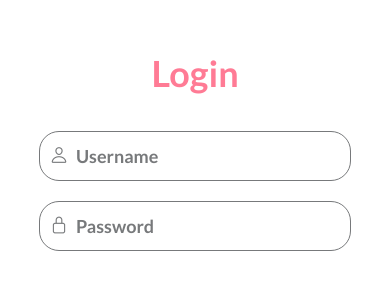
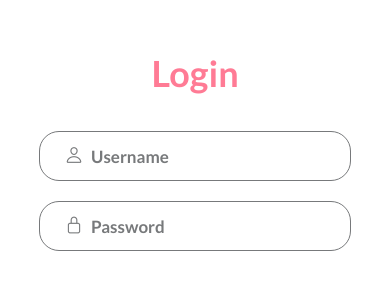
Before and after one commit to RepXcel/App, a React Native app: screen /Login in a window 390 px wide. Shown: the part 172-462 px from the top of the page. Built offline with nearby package versions, Linux system fonts and the light colour scheme.

Commit message:
Update TextInput to have right padding and text input size

```diff
--- a/components/Input/TextInput.tsx
+++ b/components/Input/TextInput.tsx
@@ -17,13 +17,14 @@ const InputContainer = styled.View`
 `;
 
 const IconContainer = styled.View`
+  padding-left: 15px;
   padding-right: 8px;
   justify-content: center;
   top: -1px;
 `;
 
 const StyledTextInput = styled.TextInput`
-  font-size: 18px;
+  font-size: 17px;
   color: ${colors.secondary};
   font-family: Lato-Bold;
   width: 90%;
```
